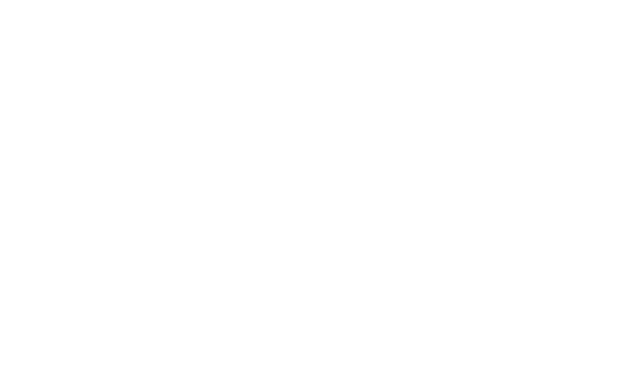
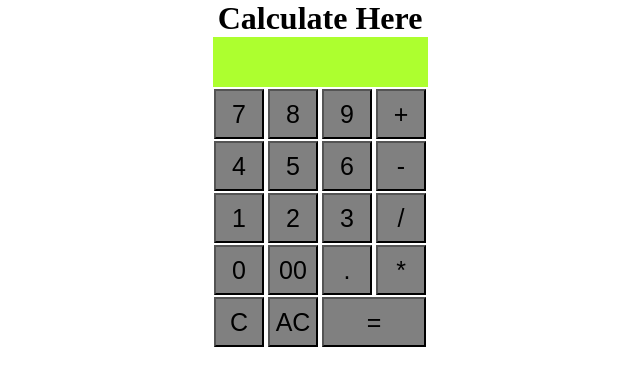
Before and after one commit to Tank209-stack/calculator, a plain HTML site: page index.html in a window 1280 px wide. Shown: the whole page, without its empty margins (320-960 px from the left). Drawn offline with Linux system fonts and the light colour scheme.

Commit message:
html css and basic js done

```diff
--- a/calculator.js
+++ b/calculator.js
@@ -0,0 +1,21 @@
+let add = (a,b)=> a + b ;
+let subtract = (a,b) => a - b;
+let multiply = (a,b)=> a * b;
+let divide = (a,b)=> a/b;
+
+let firstNumber;
+let operator;
+let secondNummber;
+
+let display = document.querySelector(".display");
+let displayvalue ='';
+
+let btns = document.querySelectorAll("button")
+btns.forEach((btn)=>{
+    btn.addEventListener("click", (e)=>{
+        console.log(e.target.value)
+        let value = e.target.value
+            displayvalue += value
+            display.textContent = displayvalue
+    })
+})
--- a/index.html
+++ b/index.html
@@ -7,6 +7,45 @@
     <title>Document</title>
 </head>
 <body>
+    <h1 class="center">Calculate Here</h1>
+    <div class="cal-container">
+        <div class="display">
+
+        </div>
+        <div class="keys">
+        <div>
+            <button value = "7">7</button>
+            <button value = "8">8</button>
+            <button value = "9">9</button>
+            <button value = "+">+</button>
+        </div>
+        <div>
+            <button value = "4">4</button>
+            <button value = "5">5</button>
+            <button value = "6">6</button>
+            <button value = "-">-</button>
+        </div>
+        <div>
+            <button value = "1">1</button>
+            <button value = "2">2</button>
+            <button value = "3">3</button>
+            <button value = "/">/</button>
+        </div>
+        <div>
+            <button value = "0">0</button>
+            <button value = "00">00</button>
+            <button value = ".">.</button>
+            <button value = "*">*</button>
+        </div>
+        <div>
+            <button value = "">C</button>
+            <button value = "">AC</button>
+            <button  value = "="class="double-width">=</button>
+        </div>
+        </div>
+    </div>
+
+
 </body>
 <script src="calculator.js"></script>
 </html>
--- a/styles.css
+++ b/styles.css
@@ -3,7 +3,34 @@
     padding: 0;
     box-sizing: border-box;
 }
+
 html , body{
     height: 100%;
     width: 100%;
 }
+.cal-container{
+    display: flex;
+    align-items: center;
+    flex-direction: column;
+}
+.center{text-align: center;}
+button{
+    height: 50px;
+    width: 50px;
+    background-color: grey;
+    margin-top:2px;
+    font-size: 25px;
+}
+.double-width{
+    width: 104px;
+}
+.display{
+    display: flex;
+    justify-content: flex-end;
+    align-items: center;
+    font-size: 25px;
+    color: #000;
+    background-color: greenyellow;
+    height: 50px;
+    width: 215px;
+}
```
